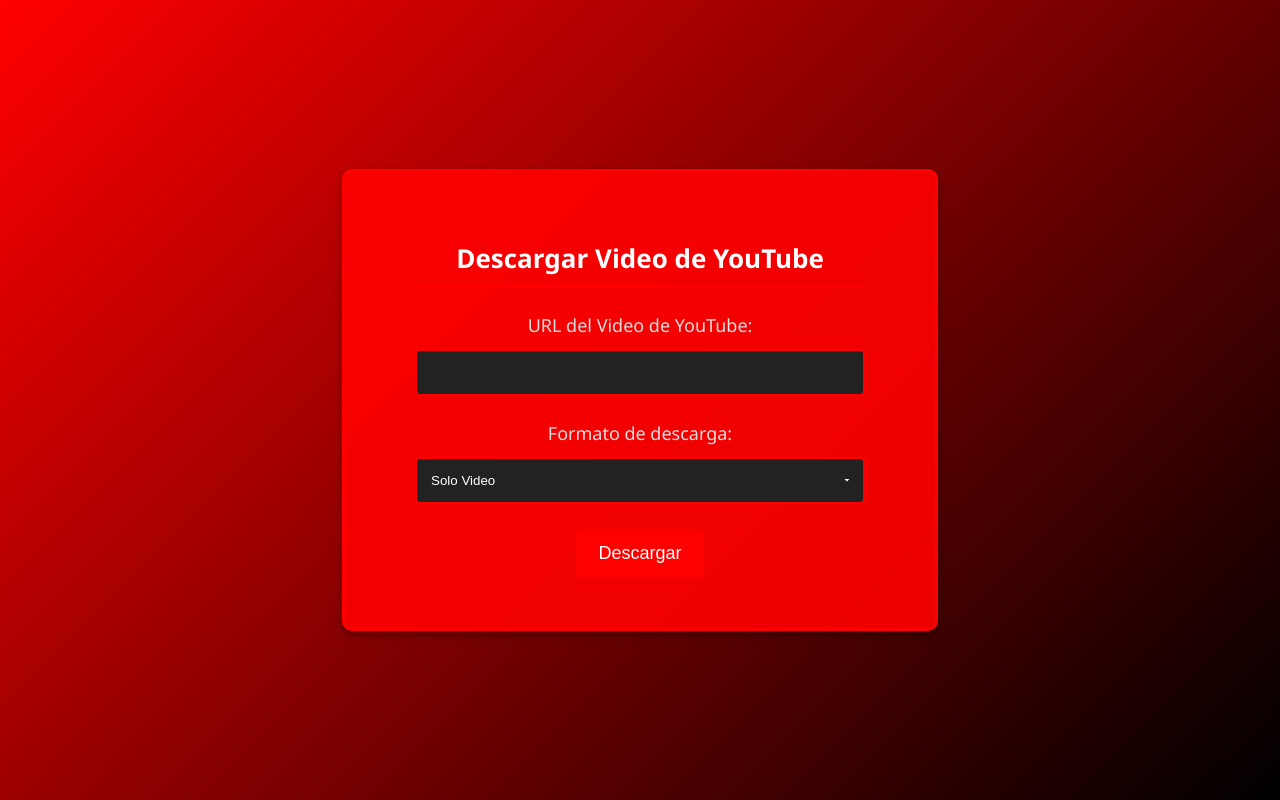
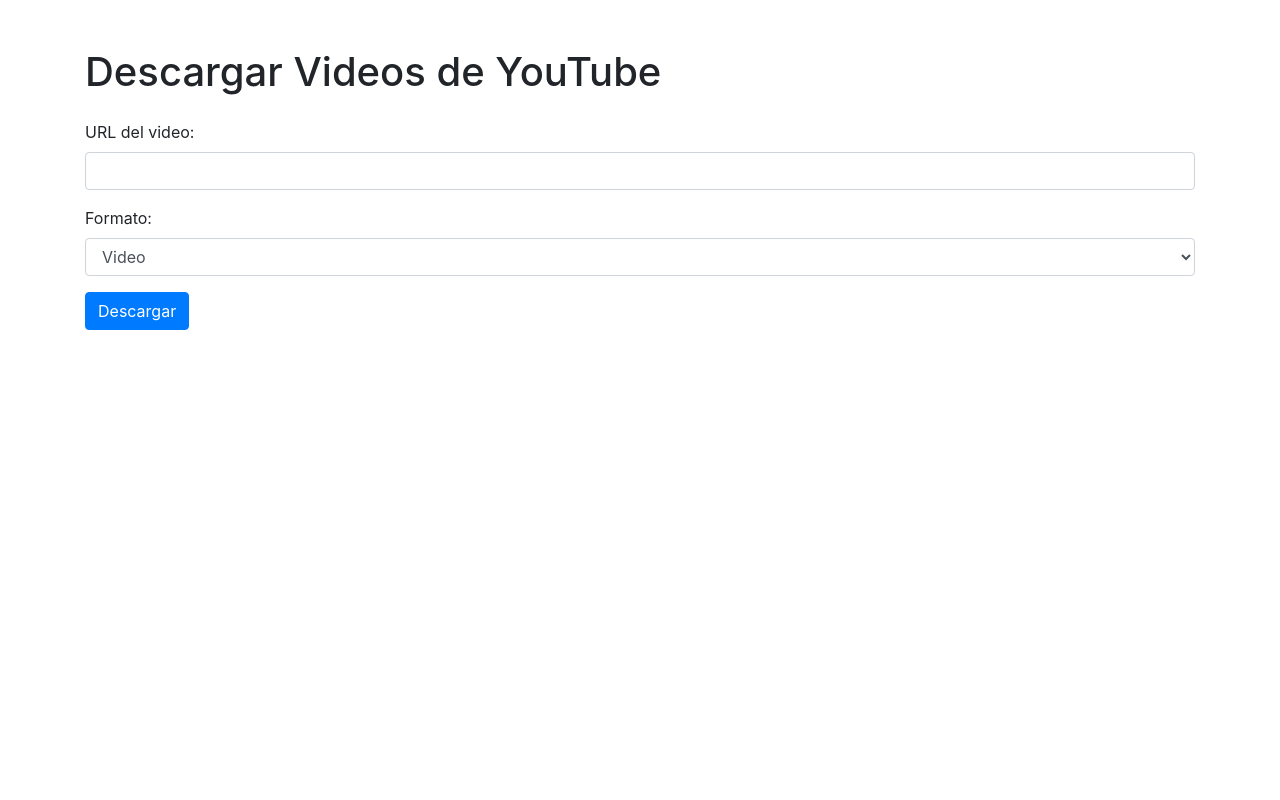
Before and after one commit to Mateo2208/DOWNLOADER-YT, a Flask app: page / in a window 1280 px wide. Run offline with Flask 3, Linux system fonts and the light colour scheme; some libraries are stand-ins or nearby versions.

Commit message:
Update index.html

```diff
--- a/templates/index.html
+++ b/templates/index.html
@@ -1,28 +1,34 @@
 <!DOCTYPE html>
-<html>
+<html lang="en">
 <head>
-    <title>Descargar Video de YouTube</title>
-    <link rel="stylesheet" type="text/css" href="{{ url_for('static', filename='css/styles.css') }}">
+    <meta charset="UTF-8">
+    <meta name="viewport" content="width=device-width, initial-scale=1, shrink-to-fit=no">
+    <title>Descargar Videos de YouTube</title>
+    <!-- Bootstrap CSS -->
+    <link href="https://stackpath.bootstrapcdn.com/bootstrap/4.5.2/css/bootstrap.min.css" rel="stylesheet">
 </head>
 <body>
     <div class="container">
-        <div class="card">
-            <h1>Descargar Video de YouTube</h1>
-            <form action="/Downloads" method="post">
-                <label for="url">URL del Video de YouTube:</label>
-                <input type="text" id="url" name="url" required>
-
-                <label for="format">Formato de descarga:</label>
-                <select id="format" name="format" required>
-                    <option value="video">Solo Video</option>
-                    <option value="audio">Solo Audio</option>
-                    <option value="both">Video y Audio</option>
+        <h1 class="mt-5">Descargar Videos de YouTube</h1>
+        <form action="/Downloads" method="post" class="mt-4">
+            <div class="form-group">
+                <label for="url">URL del video:</label>
+                <input type="text" id="url" name="url" class="form-control" required>
+            </div>
+            <div class="form-group">
+                <label for="format">Formato:</label>
+                <select id="format" name="format" class="form-control">
+                    <option value="video">Video</option>
+                    <option value="audio">Audio</option>
+                    <option value="both">Ambos</option>
                 </select>
-
-                <button type="submit">Descargar</button>
-            </form>
-        </div>
+            </div>
+            <button type="submit" class="btn btn-primary">Descargar</button>
+        </form>
     </div>
-    <script src="{{ url_for('static', filename='js/scripts.js') }}"></script>
+    <!-- Bootstrap JS and dependencies -->
+    <script src="https://code.jquery.com/jquery-3.5.1.slim.min.js"></script>
+    <script src="https://cdn.jsdelivr.net/npm/@popperjs/core@2.5.2/dist/umd/popper.min.js"></script>
+    <script src="https://stackpath.bootstrapcdn.com/bootstrap/4.5.2/js/bootstrap.min.js"></script>
 </body>
 </html>
```
